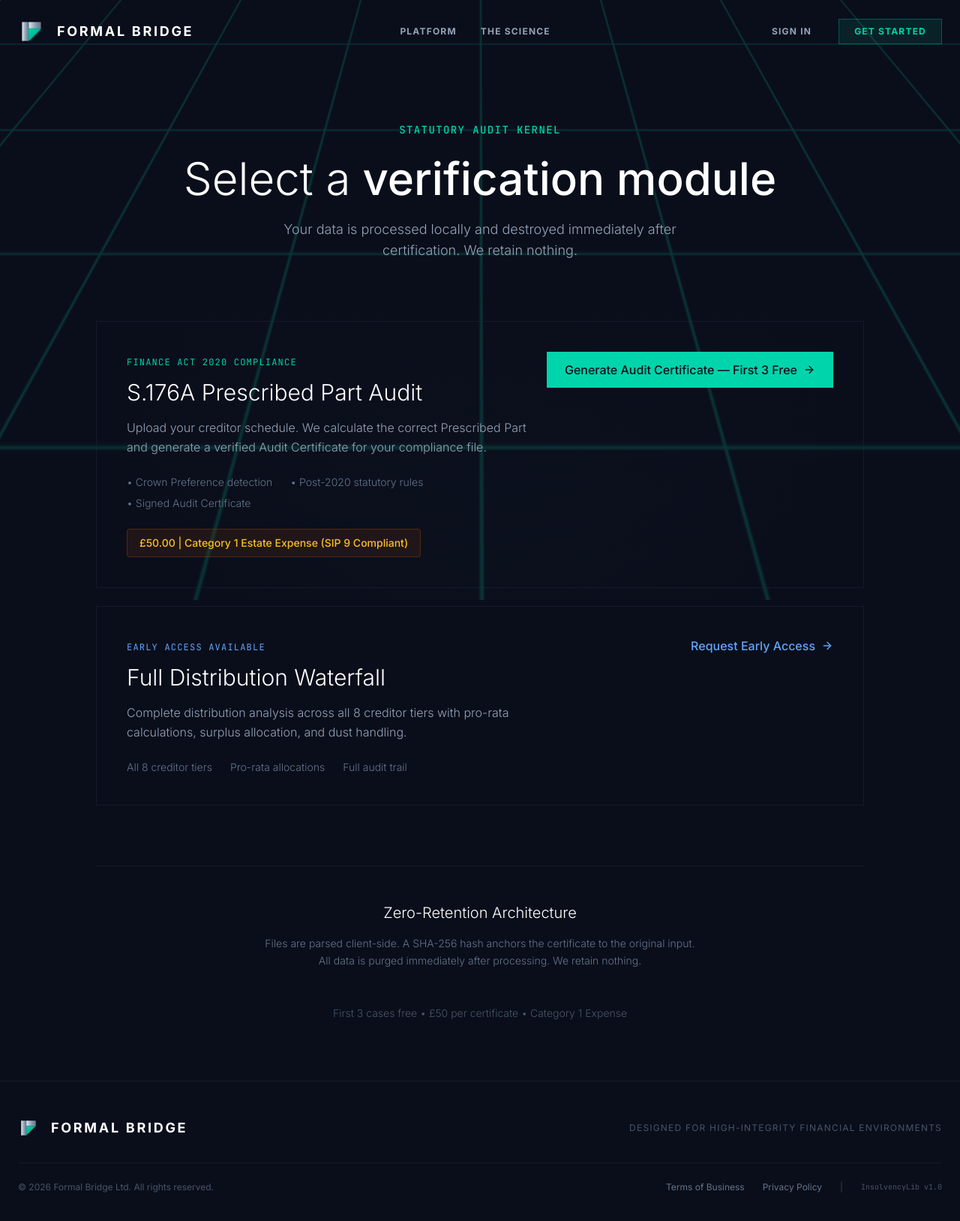
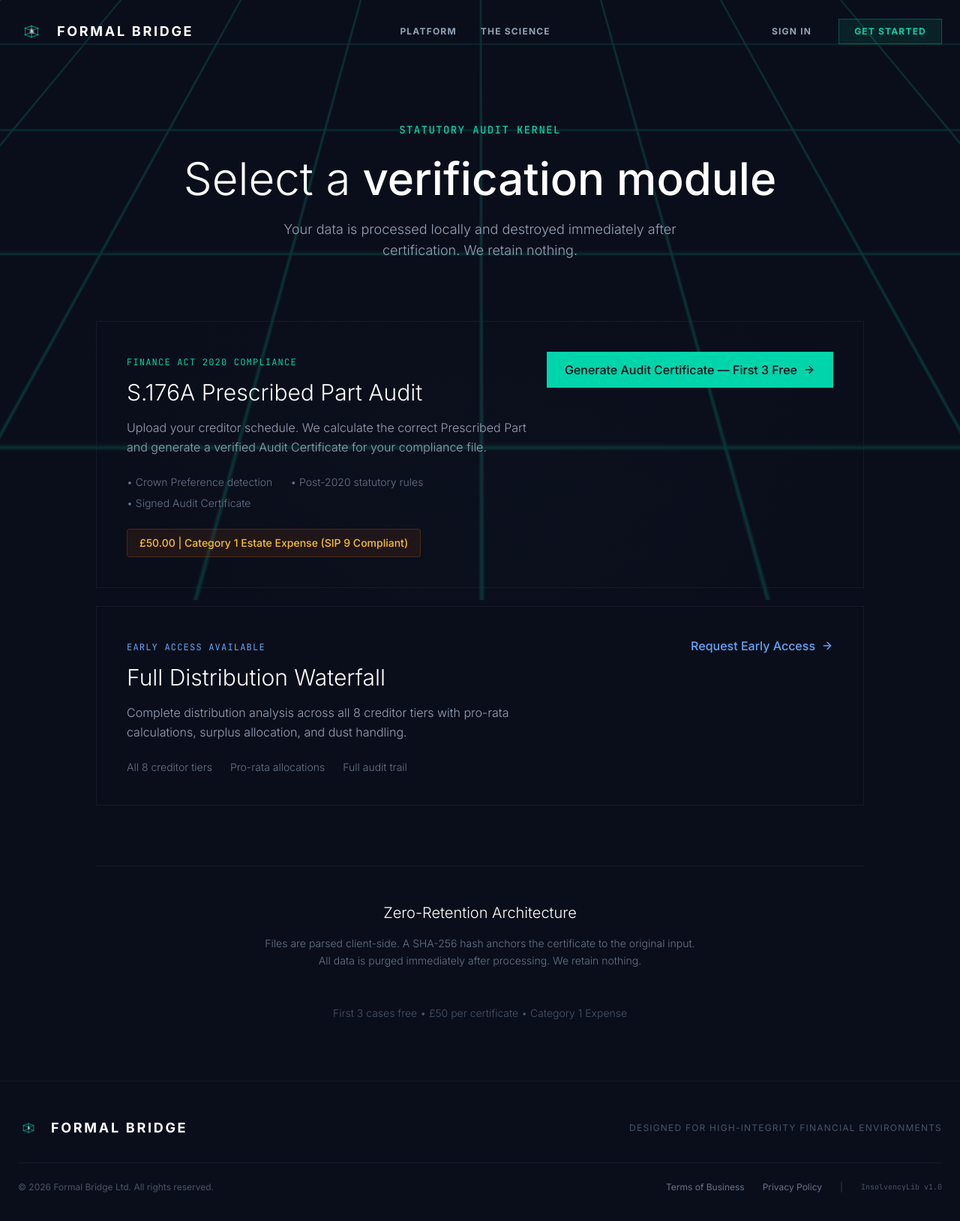
Before and after one commit to thehonesttorus/formal-bridge, a Next.js app: page /portal in a window 1280 px wide. Shown: the top 1628 px of the page at 75% size. Built offline with nearby package versions, Linux system fonts and the light colour scheme.

Commit message:
Replace logo with Proof Matrix design (wireframe cube + tetrahedron)

```diff
--- a/src/components/ui/DynamicLogo.tsx
+++ b/src/components/ui/DynamicLogo.tsx
@@ -2,14 +2,17 @@
 
 import { motion } from "framer-motion";
 
-// --- BRAND CONSTANTS & TOKENS ---
+// --- BRAND CONSTANTS ---
 const TOKENS = {
     colors: {
         teal: '#00d4aa',
+        tealGlow: 'rgba(0, 212, 170, 0.6)',
+        platinum: '#e8e8e8',
+        steel: '#94a3b8',
     }
 };
 
-// --- HIGH-FIDELITY LOGO COMPONENT ---
+// --- PROOF MATRIX LOGO: Wireframe Cube with Tetrahedron ---
 interface LogoProps {
     size?: number;
     animated?: boolean;
@@ -19,10 +22,68 @@ interface LogoProps {
 
 export default function FormalBridgeLogo({
     size = 64,
-    animated = false,
+    animated = true,
     className = "",
     startDelay = 0
 }: LogoProps) {
+    // Isometric cube vertices (projected to 2D)
+    const cubeSize = 35;
+    const cx = 50; // center x
+    const cy = 50; // center y
+    const angle = Math.PI / 6; // 30 degrees for isometric
+
+    // Helper to project 3D to 2D isometric
+    const iso = (x: number, y: number, z: number) => ({
+        x: cx + (x - y) * Math.cos(angle) * 0.8,
+        y: cy + (x + y) * Math.sin(angle) * 0.5 - z * 0.7
+    });
+
+    // Cube vertices
+    const v = {
+        // Bottom face
+        b1: iso(-cubeSize / 2, -cubeSize / 2, -cubeSize / 2),
+        b2: iso(cubeSize / 2, -cubeSize / 2, -cubeSize / 2),
+        b3: iso(cubeSize / 2, cubeSize / 2, -cubeSize / 2),
+        b4: iso(-cubeSize / 2, cubeSize / 2, -cubeSize / 2),
+        // Top face
+        t1: iso(-cubeSize / 2, -cubeSize / 2, cubeSize / 2),
+        t2: iso(cubeSize / 2, -cubeSize / 2, cubeSize / 2),
+        t3: iso(cubeSize / 2, cubeSize / 2, cubeSize / 2),
+        t4: iso(-cubeSize / 2, cubeSize / 2, cubeSize / 2),
+    };
+
+    // Cube edges as path
+    const cubeEdges = [
+        // Bottom face
+        `M ${v.b1.x} ${v.b1.y} L ${v.b2.x} ${v.b2.y}`,
+        `M ${v.b2.x} ${v.b2.y} L ${v.b3.x} ${v.b3.y}`,
+        `M ${v.b3.x} ${v.b3.y} L ${v.b4.x} ${v.b4.y}`,
+        `M ${v.b4.x} ${v.b4.y} L ${v.b1.x} ${v.b1.y}`,
+        // Top face
+        `M ${v.t1.x} ${v.t1.y} L ${v.t2.x} ${v.t2.y}`,
+        `M ${v.t2.x} ${v.t2.y} L ${v.t3.x} ${v.t3.y}`,
+        `M ${v.t3.x} ${v.t3.y} L ${v.t4.x} ${v.t4.y}`,
+        `M ${v.t4.x} ${v.t4.y} L ${v.t1.x} ${v.t1.y}`,
+        // Vertical edges
+        `M ${v.b1.x} ${v.b1.y} L ${v.t1.x} ${v.t1.y}`,
+        `M ${v.b2.x} ${v.b2.y} L ${v.t2.x} ${v.t2.y}`,
+        `M ${v.b3.x} ${v.b3.y} L ${v.t3.x} ${v.t3.y}`,
+        `M ${v.b4.x} ${v.b4.y} L ${v.t4.x} ${v.t4.y}`,
+    ];
+
+    // Tetrahedron inside (smaller)
+    const tetraScale = 0.45;
+    const tCenter = { x: cx, y: cy - 2 };
+    const tetraH = cubeSize * tetraScale;
+    const tetraBase = cubeSize * tetraScale * 0.866; // sqrt(3)/2
+
+    // Tetrahedron vertices in 3D then project
+    const tetra = {
+        apex: iso(0, 0, tetraH * 0.8),
+        base1: iso(-tetraBase * 0.5, -tetraBase * 0.3, -tetraH * 0.3),
+        base2: iso(tetraBase * 0.5, -tetraBase * 0.3, -tetraH * 0.3),
+        base3: iso(0, tetraBase * 0.5, -tetraH * 0.3),
+    };
 
     return (
         <motion.div
@@ -35,113 +96,215 @@ export default function FormalBridgeLogo({
                 viewBox="0 0 100 100"
                 fill="none"
                 xmlns="http://www.w3.org/2000/svg"
-                initial={animated ? "hidden" : "visible"}
-                animate="visible"
                 style={{ overflow: 'visible' }}
             >
                 <defs>
-                    {/* MATERIAL DEFINITION: Brushed Steel */}
-                    <linearGradient id="steel-gradient" x1="0" y1="0" x2="1" y2="0">
-                        <stop offset="0%" stopColor="#e2e8f0" />
-                        <stop offset="50%" stopColor="#94a3b8" />
-                        <stop offset="100%" stopColor="#64748b" />
-                    </linearGradient>
-
-                    {/* MATERIAL DEFINITION: Luminous Teal */}
-                    <linearGradient id="teal-gradient" x1="0" y1="0" x2="1" y2="1">
-                        <stop offset="0%" stopColor="#00d4aa" />
-                        <stop offset="100%" stopColor="#009688" />
-                    </linearGradient>
-
-                    {/* MATERIAL DEFINITION: Lighting Glint */}
-                    <linearGradient id="glint" x1="0" y1="0" x2="1" y2="0.5">
-                        <stop offset="0%" stopColor="transparent" />
-                        <stop offset="45%" stopColor="rgba(255,255,255,0.1)" />
-                        <stop offset="50%" stopColor="rgba(255,255,255,0.8)" />
-                        <stop offset="55%" stopColor="rgba(255,255,255,0.1)" />
-                        <stop offset="100%" stopColor="transparent" />
-                    </linearGradient>
-
-                    <filter id="glow-teal" x="-50%" y="-50%" width="200%" height="200%">
-                        <feGaussianBlur stdDeviation="4" result="coloredBlur" />
+                    {/* Teal glow filter */}
+                    <filter id="glow-cube" x="-50%" y="-50%" width="200%" height="200%">
+                        <feGaussianBlur stdDeviation="2" result="coloredBlur" />
                         <feMerge>
                             <feMergeNode in="coloredBlur" />
                             <feMergeNode in="SourceGraphic" />
                         </feMerge>
                     </filter>
+
+                    {/* Stronger glow for tetrahedron */}
+                    <filter id="glow-tetra" x="-100%" y="-100%" width="300%" height="300%">
+                        <feGaussianBlur stdDeviation="3" result="blur" />
+                        <feMerge>
+                            <feMergeNode in="blur" />
+                            <feMergeNode in="blur" />
+                            <feMergeNode in="SourceGraphic" />
+                        </feMerge>
+                    </filter>
+
+                    {/* Platinum gradient for tetrahedron */}
+                    <linearGradient id="platinum-grad" x1="0" y1="0" x2="1" y2="1">
+                        <stop offset="0%" stopColor="#f0f0f0" />
+                        <stop offset="50%" stopColor="#d4d4d4" />
+                        <stop offset="100%" stopColor="#a0a0a0" />
+                    </linearGradient>
+
+                    {/* Animated dash for cube edges */}
+                    <linearGradient id="teal-edge" x1="0" y1="0" x2="1" y2="0">
+                        <stop offset="0%" stopColor={TOKENS.colors.teal} stopOpacity="0.4" />
+                        <stop offset="50%" stopColor={TOKENS.colors.teal} stopOpacity="1" />
+                        <stop offset="100%" stopColor={TOKENS.colors.teal} stopOpacity="0.4" />
+                    </linearGradient>
                 </defs>
 
-                {/* 1. THE PILLAR (Foundation) */}
-                <motion.rect
-                    x="15" y="15" width="25" height="70"
-                    fill="url(#steel-gradient)"
-                    filter="drop-shadow(2px 2px 4px rgba(0,0,0,0.5))"
-                    initial={{ y: 50, opacity: 0 }}
-                    animate={{ y: 0, opacity: 1 }}
-                    transition={{ delay: startDelay, duration: 0.8, ease: [0.22, 1, 0.36, 1] as const }}
-                />
+                {/* WIREFRAME CUBE */}
+                <g filter="url(#glow-cube)">
+                    {cubeEdges.map((d, i) => (
+                        <motion.path
+                            key={i}
+                            d={d}
+                            stroke={TOKENS.colors.teal}
+                            strokeWidth="1.5"
+                            strokeLinecap="round"
+                            fill="none"
+                            initial={animated ? { pathLength: 0, opacity: 0 } : { pathLength: 1, opacity: 0.8 }}
+                            animate={{ pathLength: 1, opacity: 0.8 }}
+                            transition={{
+                                delay: startDelay + (i * 0.05),
+                                duration: 0.4,
+                                ease: "easeOut"
+                            }}
+                        />
+                    ))}
+                </g>
 
-                {/* 2. THE SPAN (Distribution) */}
-                <motion.path
-                    d="M40 15 H85 V40 H40 V15 Z"
-                    fill="url(#steel-gradient)"
-                    style={{ originX: 0 }}
-                    filter="drop-shadow(2px 2px 4px rgba(0,0,0,0.5))"
-                    initial={{ scaleX: 0, opacity: 0 }}
-                    animate={{ scaleX: 1, opacity: 1 }}
-                    transition={{ delay: startDelay + 0.4, duration: 0.6, ease: "circOut" }}
-                />
+                {/* Corner nodes/vertices */}
+                {[v.b1, v.b2, v.b3, v.b4, v.t1, v.t2, v.t3, v.t4].map((vertex, i) => (
+                    <motion.circle
+                        key={`node-${i}`}
+                        cx={vertex.x}
+                        cy={vertex.y}
+                        r="2"
+                        fill={TOKENS.colors.teal}
+                        initial={animated ? { scale: 0, opacity: 0 } : { scale: 1, opacity: 1 }}
+                        animate={{ scale: 1, opacity: 1 }}
+                        transition={{
+                            delay: startDelay + 0.6 + (i * 0.03),
+                            type: "spring",
+                            stiffness: 500,
+                            damping: 20
+                        }}
+                    />
+                ))}
 
-                {/* 3. THE BRACE (Verification) - Using Teal + Glow */}
-                <motion.path
-                    d="M40 40 L85 40 L40 85 V40 Z"
-                    fill="url(#teal-gradient)"
-                    filter="url(#glow-teal)"
-                    initial={{ x: -20, y: 20, opacity: 0, scale: 0.9 }}
-                    animate={{ x: 0, y: 0, opacity: 1, scale: 1 }}
+                {/* TETRAHEDRON (Proof Symbol) */}
+                <motion.g
+                    filter="url(#glow-tetra)"
+                    initial={animated ? { scale: 0, opacity: 0 } : { scale: 1, opacity: 1 }}
+                    animate={{ scale: 1, opacity: 1 }}
                     transition={{
-                        delay: startDelay + 0.8,
-                        type: "spring" as const,
-                        stiffness: 300,
+                        delay: startDelay + 0.9,
+                        type: "spring",
+                        stiffness: 200,
                         damping: 15
                     }}
-                />
+                >
+                    {/* Tetrahedron faces - front face */}
+                    <path
+                        d={`M ${tetra.apex.x} ${tetra.apex.y} L ${tetra.base1.x} ${tetra.base1.y} L ${tetra.base2.x} ${tetra.base2.y} Z`}
+                        fill="url(#platinum-grad)"
+                        opacity="0.9"
+                    />
+                    {/* Side face */}
+                    <path
+                        d={`M ${tetra.apex.x} ${tetra.apex.y} L ${tetra.base2.x} ${tetra.base2.y} L ${tetra.base3.x} ${tetra.base3.y} Z`}
+                        fill="#c0c0c0"
+                        opacity="0.7"
+                    />
+                    {/* Other side face */}
+                    <path
+                        d={`M ${tetra.apex.x} ${tetra.apex.y} L ${tetra.base3.x} ${tetra.base3.y} L ${tetra.base1.x} ${tetra.base1.y} Z`}
+                        fill="#888888"
+                        opacity="0.6"
+                    />
+                    {/* Bottom face (barely visible) */}
+                    <path
+                        d={`M ${tetra.base1.x} ${tetra.base1.y} L ${tetra.base2.x} ${tetra.base2.y} L ${tetra.base3.x} ${tetra.base3.y} Z`}
+                        fill="#666666"
+                        opacity="0.4"
+                    />
 
-                {/* 4. THE SHOCKWAVE (Impact) */}
-                <motion.circle
-                    cx="40" cy="40" r="10"
-                    stroke={TOKENS.colors.teal}
-                    fill="none"
-                    initial={{ scale: 0, opacity: 0, strokeWidth: 10 }}
-                    animate={{ scale: 2.5, opacity: 0, strokeWidth: 0 }}
-                    transition={{ delay: startDelay + 0.85, duration: 0.8, ease: "easeOut" }}
-                />
+                    {/* Tetrahedron edges for definition */}
+                    {[
+                        `M ${tetra.apex.x} ${tetra.apex.y} L ${tetra.base1.x} ${tetra.base1.y}`,
+                        `M ${tetra.apex.x} ${tetra.apex.y} L ${tetra.base2.x} ${tetra.base2.y}`,
+                        `M ${tetra.apex.x} ${tetra.apex.y} L ${tetra.base3.x} ${tetra.base3.y}`,
+                        `M ${tetra.base1.x} ${tetra.base1.y} L ${tetra.base2.x} ${tetra.base2.y}`,
+                        `M ${tetra.base2.x} ${tetra.base2.y} L ${tetra.base3.x} ${tetra.base3.y}`,
+                        `M ${tetra.base3.x} ${tetra.base3.y} L ${tetra.base1.x} ${tetra.base1.y}`,
+                    ].map((d, i) => (
+                        <path
+                            key={`edge-${i}`}
+                            d={d}
+                            stroke="white"
+                            strokeWidth="0.5"
+                            fill="none"
+                            opacity="0.6"
+                        />
+                    ))}
+                </motion.g>
 
-                {/* 5. METALLIC SHIMMER OVERLAY */}
-                <mask id="logo-mask">
-                    <rect x="15" y="15" width="25" height="70" fill="white" />
-                    <path d="M40 15 H85 V40 H40 V15 Z" fill="white" />
-                    <path d="M40 40 L85 40 L40 85 V40 Z" fill="white" />
-                </mask>
-
-                <motion.rect
-                    x="0" y="0" width="100" height="100"
-                    fill="url(#glint)"
-                    mask="url(#logo-mask)"
-                    initial={{ x: "-100%", opacity: 0 }}
-                    animate={{ x: "200%", opacity: [0, 1, 1, 0] }}
-                    transition={{ delay: startDelay + 1.0, duration: 1.2, ease: "easeInOut", times: [0, 0.1, 0.9, 1] }}
-                />
-
+                {/* Pulse effect on completion */}
+                {animated && (
+                    <motion.circle
+                        cx={cx}
+                        cy={cy}
+                        r="15"
+                        stroke={TOKENS.colors.teal}
+                        fill="none"
+                        initial={{ scale: 0.5, opacity: 0 }}
+                        animate={{ scale: 2.5, opacity: 0 }}
+                        transition={{
+                            delay: startDelay + 1.2,
+                            duration: 0.8,
+                            ease: "easeOut"
+                        }}
+                        strokeWidth="2"
+                    />
+                )}
             </motion.svg>
         </motion.div>
     );
 }
 
 /**
- * Static version for contexts without animation
+ * Static version for contexts without animation (Footer, PDFs, etc)
  */
 export function StaticLogo({ size = 24 }: { size?: number }) {
+    // Simplified static version
+    const cubeSize = 35;
+    const cx = 50;
+    const cy = 50;
+    const angle = Math.PI / 6;
+
+    const iso = (x: number, y: number, z: number) => ({
+        x: cx + (x - y) * Math.cos(angle) * 0.8,
+        y: cy + (x + y) * Math.sin(angle) * 0.5 - z * 0.7
+    });
+
+    const v = {
+        b1: iso(-cubeSize / 2, -cubeSize / 2, -cubeSize / 2),
+        b2: iso(cubeSize / 2, -cubeSize / 2, -cubeSize / 2),
+        b3: iso(cubeSize / 2, cubeSize / 2, -cubeSize / 2),
+        b4: iso(-cubeSize / 2, cubeSize / 2, -cubeSize / 2),
+        t1: iso(-cubeSize / 2, -cubeSize / 2, cubeSize / 2),
+        t2: iso(cubeSize / 2, -cubeSize / 2, cubeSize / 2),
+        t3: iso(cubeSize / 2, cubeSize / 2, cubeSize / 2),
+        t4: iso(-cubeSize / 2, cubeSize / 2, cubeSize / 2),
+    };
+
+    const tetraScale = 0.45;
+    const tetraH = cubeSize * tetraScale;
+    const tetraBase = cubeSize * tetraScale * 0.866;
+
+    const tetra = {
+        apex: iso(0, 0, tetraH * 0.8),
+        base1: iso(-tetraBase * 0.5, -tetraBase * 0.3, -tetraH * 0.3),
+        base2: iso(tetraBase * 0.5, -tetraBase * 0.3, -tetraH * 0.3),
+        base3: iso(0, tetraBase * 0.5, -tetraH * 0.3),
+    };
+
+    const cubeEdges = [
+        `M ${v.b1.x} ${v.b1.y} L ${v.b2.x} ${v.b2.y}`,
+        `M ${v.b2.x} ${v.b2.y} L ${v.b3.x} ${v.b3.y}`,
+        `M ${v.b3.x} ${v.b3.y} L ${v.b4.x} ${v.b4.y}`,
+        `M ${v.b4.x} ${v.b4.y} L ${v.b1.x} ${v.b1.y}`,
+        `M ${v.t1.x} ${v.t1.y} L ${v.t2.x} ${v.t2.y}`,
+        `M ${v.t2.x} ${v.t2.y} L ${v.t3.x} ${v.t3.y}`,
+        `M ${v.t3.x} ${v.t3.y} L ${v.t4.x} ${v.t4.y}`,
+        `M ${v.t4.x} ${v.t4.y} L ${v.t1.x} ${v.t1.y}`,
+        `M ${v.b1.x} ${v.b1.y} L ${v.t1.x} ${v.t1.y}`,
+        `M ${v.b2.x} ${v.b2.y} L ${v.t2.x} ${v.t2.y}`,
+        `M ${v.b3.x} ${v.b3.y} L ${v.t3.x} ${v.t3.y}`,
+        `M ${v.b4.x} ${v.b4.y} L ${v.t4.x} ${v.t4.y}`,
+    ].join(' ');
+
     return (
         <svg
             width={size}
@@ -151,19 +314,77 @@ export function StaticLogo({ size = 24 }: { size?: number }) {
             xmlns="http://www.w3.org/2000/svg"
         >
             <defs>
-                <linearGradient id="static-steel" x1="0" y1="0" x2="1" y2="0">
-                    <stop offset="0%" stopColor="#e2e8f0" />
-                    <stop offset="50%" stopColor="#94a3b8" />
-                    <stop offset="100%" stopColor="#64748b" />
+                <linearGradient id="static-platinum" x1="0" y1="0" x2="1" y2="1">
+                    <stop offset="0%" stopColor="#f0f0f0" />
+                    <stop offset="50%" stopColor="#d4d4d4" />
+                    <stop offset="100%" stopColor="#a0a0a0" />
                 </linearGradient>
-                <linearGradient id="static-teal" x1="0" y1="0" x2="1" y2="1">
-                    <stop offset="0%" stopColor="#00d4aa" />
-                    <stop offset="100%" stopColor="#009688" />
-                </linearGradient>
+                <filter id="static-glow" x="-50%" y="-50%" width="200%" height="200%">
+                    <feGaussianBlur stdDeviation="1.5" result="blur" />
+                    <feMerge>
+                        <feMergeNode in="blur" />
+                        <feMergeNode in="SourceGraphic" />
+                    </feMerge>
+                </filter>
             </defs>
-            <rect x="15" y="15" width="25" height="70" fill="url(#static-steel)" />
-            <path d="M40 15 H85 V40 H40 V15 Z" fill="url(#static-steel)" />
-            <path d="M40 40 L85 40 L40 85 V40 Z" fill="url(#static-teal)" />
+
+            {/* Cube wireframe */}
+            <g filter="url(#static-glow)">
+                <path
+                    d={cubeEdges}
+                    stroke="#00d4aa"
+                    strokeWidth="1.5"
+                    strokeLinecap="round"
+                    fill="none"
+                    opacity="0.8"
+                />
+            </g>
+
+            {/* Tetrahedron */}
+            <g>
+                <path
+                    d={`M ${tetra.apex.x} ${tetra.apex.y} L ${tetra.base1.x} ${tetra.base1.y} L ${tetra.base2.x} ${tetra.base2.y} Z`}
+                    fill="url(#static-platinum)"
+                    opacity="0.9"
+                />
+                <path
+                    d={`M ${tetra.apex.x} ${tetra.apex.y} L ${tetra.base2.x} ${tetra.base2.y} L ${tetra.base3.x} ${tetra.base3.y} Z`}
+                    fill="#c0c0c0"
+                    opacity="0.7"
+                />
+                <path
+                    d={`M ${tetra.apex.x} ${tetra.apex.y} L ${tetra.base3.x} ${tetra.base3.y} L ${tetra.base1.x} ${tetra.base1.y} Z`}
+                    fill="#888888"
+                    opacity="0.6"
+                />
+            </g>
         </svg>
     );
 }
+
+/**
+ * SVG string for use in PDFs and other non-React contexts
+ */
+export const logoSvgString = `<svg viewBox="0 0 100 100" fill="none" xmlns="http://www.w3.org/2000/svg">
+  <defs>
+    <linearGradient id="platinum" x1="0" y1="0" x2="1" y2="1">
+      <stop offset="0%" stop-color="#f0f0f0"/>
+      <stop offset="50%" stop-color="#d4d4d4"/>
+      <stop offset="100%" stop-color="#a0a0a0"/>
+    </linearGradient>
+  </defs>
+  <g opacity="0.8">
+    <path d="M 35.2 58.8 L 64.8 58.8" stroke="#00d4aa" stroke-width="1.5" stroke-linecap="round"/>
+    <path d="M 64.8 58.8 L 50 76.3" stroke="#00d4aa" stroke-width="1.5" stroke-linecap="round"/>
+    <path d="M 50 76.3 L 35.2 58.8" stroke="#00d4aa" stroke-width="1.5" stroke-linecap="round"/>
+    <path d="M 35.2 41.2 L 64.8 41.2" stroke="#00d4aa" stroke-width="1.5" stroke-linecap="round"/>
+    <path d="M 64.8 41.2 L 50 23.7" stroke="#00d4aa" stroke-width="1.5" stroke-linecap="round"/>
+    <path d="M 50 23.7 L 35.2 41.2" stroke="#00d4aa" stroke-width="1.5" stroke-linecap="round"/>
+    <path d="M 35.2 58.8 L 35.2 41.2" stroke="#00d4aa" stroke-width="1.5" stroke-linecap="round"/>
+    <path d="M 64.8 58.8 L 64.8 41.2" stroke="#00d4aa" stroke-width="1.5" stroke-linecap="round"/>
+    <path d="M 50 76.3 L 50 23.7" stroke="#00d4aa" stroke-width="1.5" stroke-linecap="round"/>
+  </g>
+  <path d="M 50 35 L 42 52 L 58 52 Z" fill="url(#platinum)" opacity="0.9"/>
+  <path d="M 50 35 L 58 52 L 50 58 Z" fill="#c0c0c0" opacity="0.7"/>
+  <path d="M 50 35 L 50 58 L 42 52 Z" fill="#888888" opacity="0.6"/>
+</svg>`;
```
